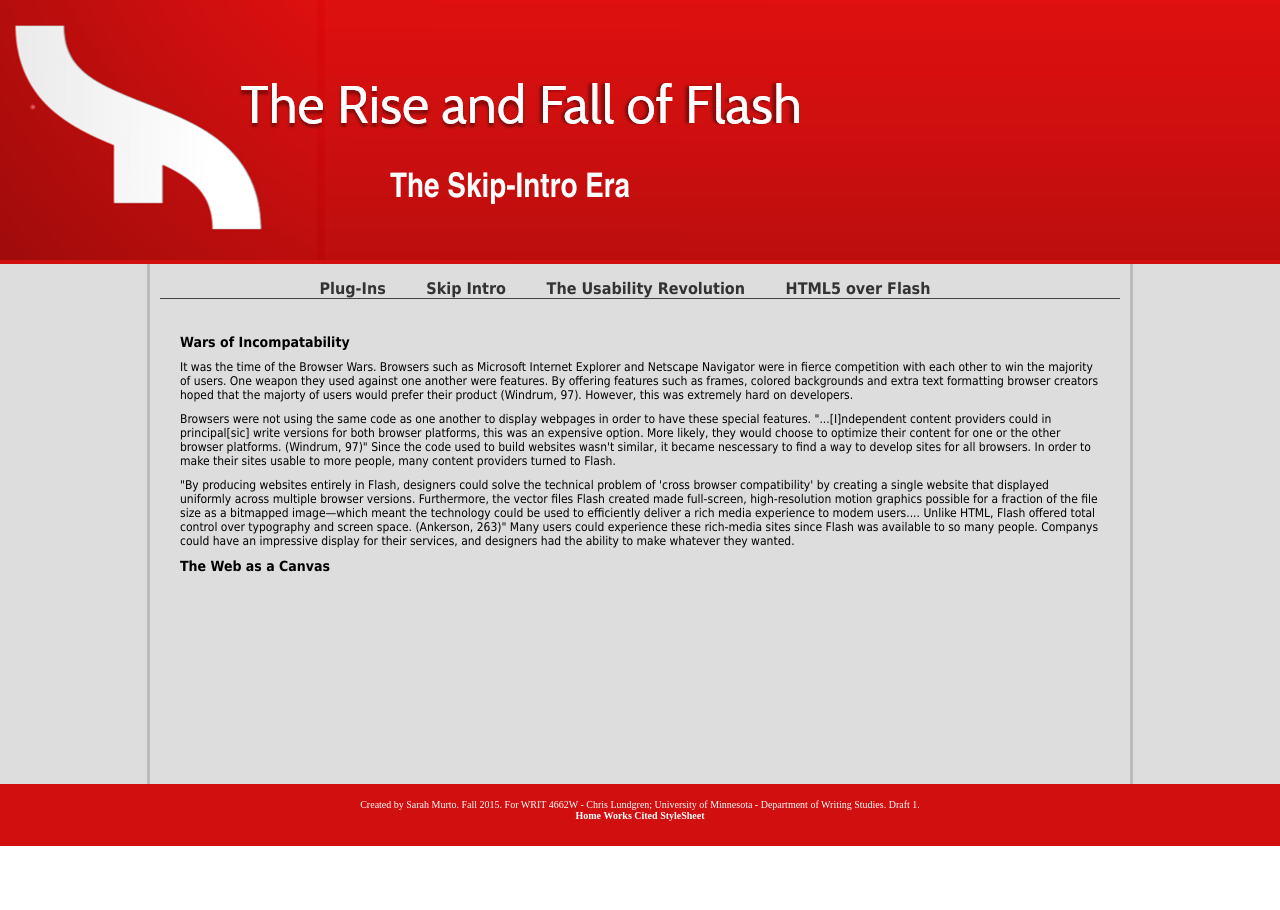
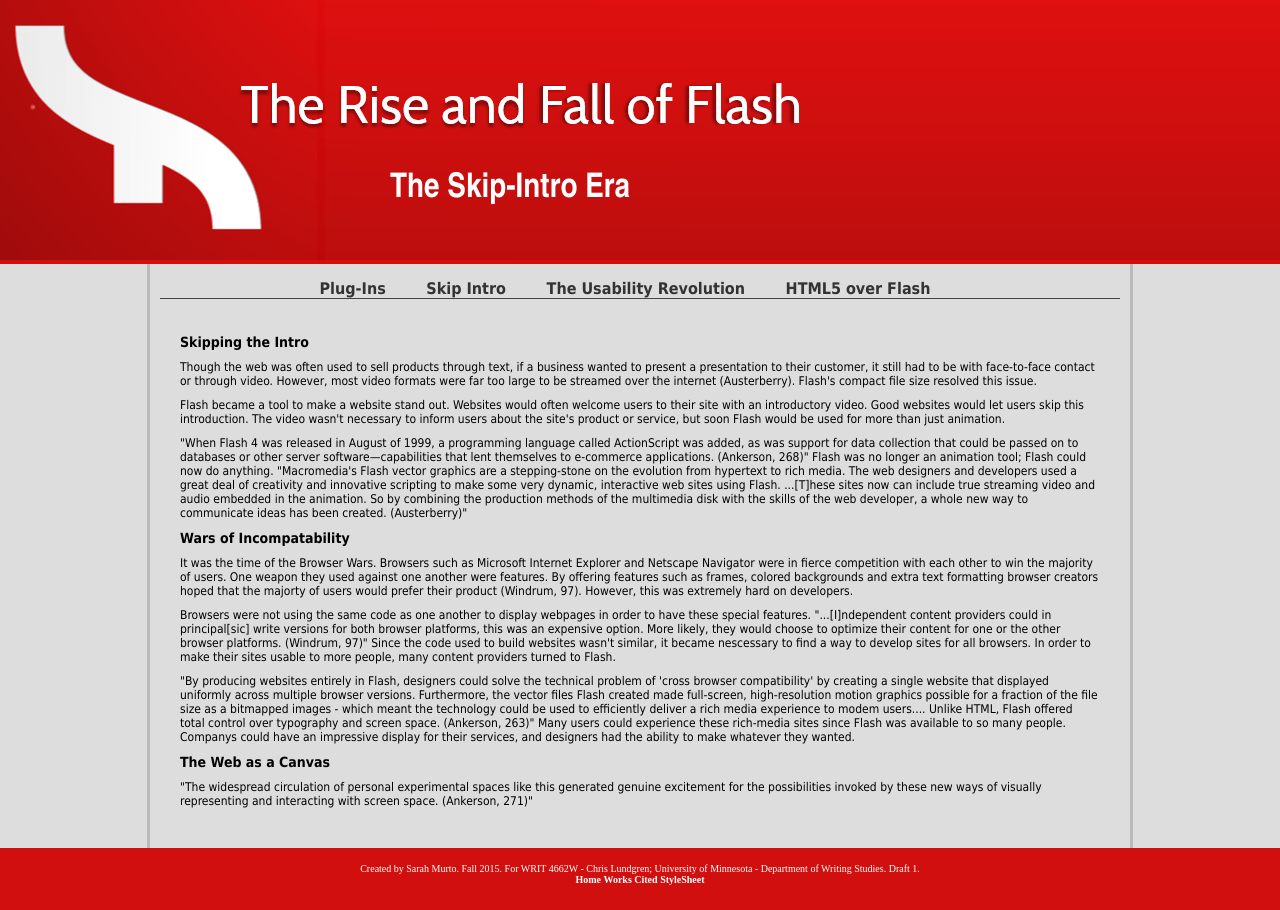
Before and after one commit to murtosl/HistoryOfFlash_4662W, a Jekyll site: the page built from _posts/2015-10-12-Designers.html, in a window 1280 px wide. Built offline with Jekyll 4.4.1, drawn with Linux system fonts in a browser that asks for light colours.

Commit message:
I have organization problems.

```diff
--- a/_posts/2015-10-12-Citations.html
+++ b/_posts/2015-10-12-Citations.html
@@ -18,6 +18,8 @@
 
 <p>Ankerson, M. S. (2010). Dot-com design cultural production of the commercial web in the internet bubble (1993--2003) (Order No. 3437246). Available from Dissertations & Theses @ CIC Institutions; ProQuest Dissertations & Theses A&I. (820625090).
 Retrieved from <a target="_blank" onclick="alertLogin();" href="http://login.ezproxy.lib.umn.edu/login?url=http://search.proquest.com.ezp2.lib.umn.edu/docview/820625090?accountid=14586">http://login.ezproxy.lib.umn.edu/login?url=http://search.proquest.com.ezp2.lib.umn.edu/docview/820625090?accountid=14586</a></p>
+
+<p>Austerberry, David. "Introduction." The Technology of Video and Audio Streaming. 2nd ed. Burlington, Mass.: Focal, 2005. Web. 28 Sept. 2015.</p>
 
 <p>
 Blank, R., Carr, D., Carvalho, M., Elmansy, R., Everett-Church, J., Green, T.,... Voerman, M. (2006). "Flash: Ten years, ten perspectives (Designers)." Adobe. 08 Aug. 2006. Web. 27 Jan. 2012
--- a/_posts/2015-10-12-Designers.html
+++ b/_posts/2015-10-12-Designers.html
@@ -6,14 +6,25 @@
 ---
 
 
+<h2>Skipping the Intro</h2>
+
+<p>Though the web was often used to sell products through text, if a business wanted to present a presentation to their customer, it still had to be with face-to-face contact or through video. However, most video formats were far too large to be streamed over the internet (Austerberry). Flash's compact file size resolved this issue. </p>
+
+<p>Flash became a tool to make a website stand out. Websites would often welcome users to their site with an introductory video. Good websites would let users skip this introduction. The video wasn't necessary to inform users about the site's product or service, but soon Flash would be used for more than just animation.</p>
+
+
+<p>"When Flash 4 was released in August of 1999, a programming language called ActionScript was added, as was support for data collection that could be passed on to databases or other server software—capabilities that lent themselves to e-commerce applications. (Ankerson, 268)" Flash was no longer an animation tool; Flash could now do anything. "Macromedia's Flash vector graphics are a stepping-stone on the evolution from hypertext to rich media. The web designers and developers used a great deal of creativity and innovative scripting to make some very dynamic, interactive web sites using Flash. ...[T]hese sites now can include true streaming video and audio embedded in the animation. So by combining the production methods of the multimedia disk with the skills of the web developer, a whole new way to communicate ideas has been created. (Austerberry)" </p>
+
 <h2>Wars of Incompatability</h2>
 
 <p>It was the time of the Browser Wars. Browsers such as Microsoft Internet Explorer and Netscape Navigator were in fierce competition with each other to win the majority of users. One weapon they used against one another were features. By offering features such as frames, colored backgrounds and extra text formatting browser creators hoped that the majorty of users would prefer their product (Windrum, 97). However, this was extremely hard on developers.</p>
 
 <p>Browsers were not using the same code as one another to display webpages in order to have these special features. "...[I]ndependent content providers could in principal[sic] write versions for both browser platforms, this was an expensive option. More likely, they would choose to optimize their content for one or the other browser platforms. (Windrum, 97)" Since the code used to build websites wasn't similar, it became nescessary to find a way to develop sites for all browsers. In order to make their sites usable to more people, many content providers turned to Flash.</p>
 
-<p>"By producing websites entirely in Flash, designers could solve the technical problem of 'cross browser compatibility' by creating a single website that displayed uniformly across multiple browser versions. Furthermore, the vector files Flash created made full-screen, high-resolution motion graphics possible for a fraction of the file size as a bitmapped image—which meant the technology could be used to efficiently deliver a rich media experience to modem users.... Unlike HTML, Flash offered total control over typography and screen space. (Ankerson, 263)" Many users could experience these rich-media sites since Flash was available to so many people. Companys could have an impressive display for their services, and designers had the ability to make whatever they wanted.</p>
+<p>"By producing websites entirely in Flash, designers could solve the technical problem of 'cross browser compatibility' by creating a single website that displayed uniformly across multiple browser versions. Furthermore, the vector files Flash created made full-screen, high-resolution motion graphics possible for a fraction of the file size as a bitmapped images - which meant the technology could be used to efficiently deliver a rich media experience to modem users.... Unlike HTML, Flash offered total control over typography and screen space. (Ankerson, 263)" Many users could experience these rich-media sites since Flash was available to so many people. Companys could have an impressive display for their services, and designers had the ability to make whatever they wanted.</p>
 
 <h2>The Web as a Canvas</h2>
 
-<p></p>
+<p>"The widespread circulation of personal experimental spaces like this generated genuine
+excitement for the possibilities invoked by these new ways of visually representing and
+interacting with screen space. (Ankerson, 271)"</p>
```
Also changed, not shown: index.html (+11 -1 lines), 3 other files.
